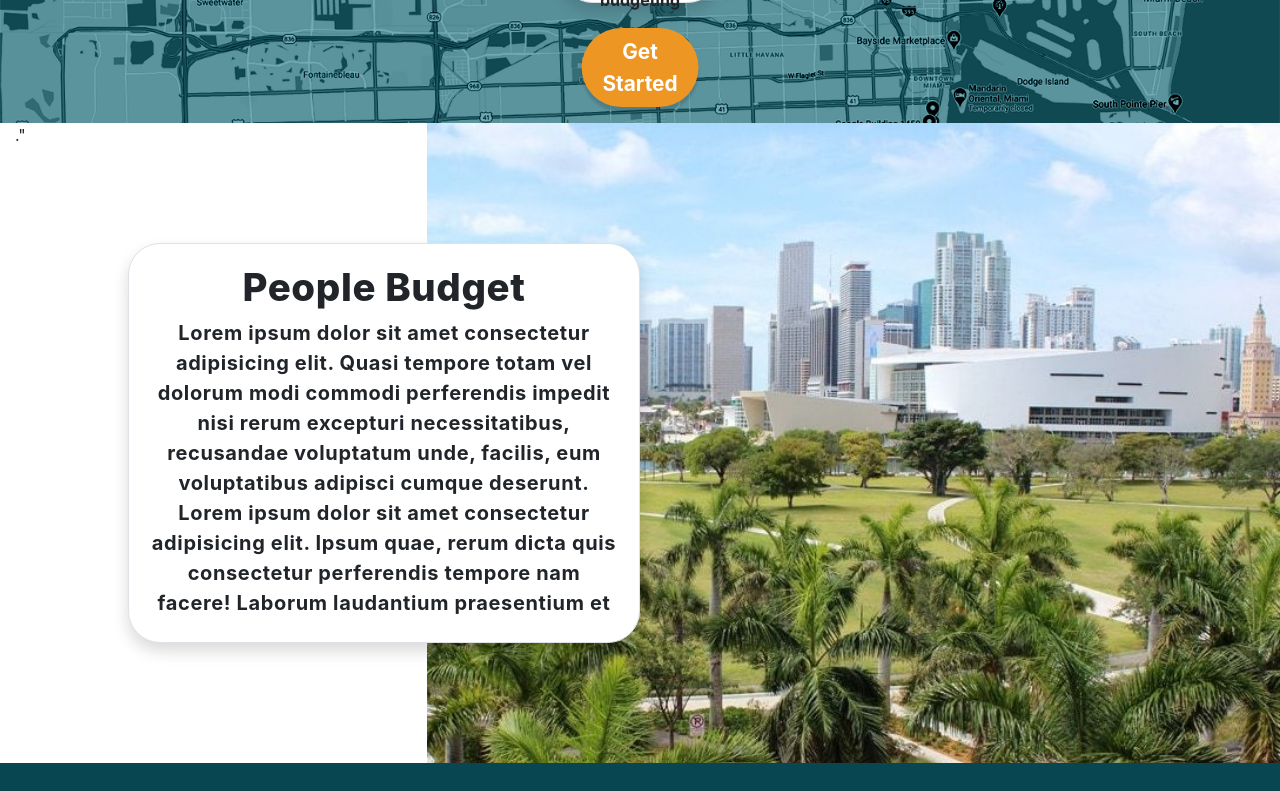
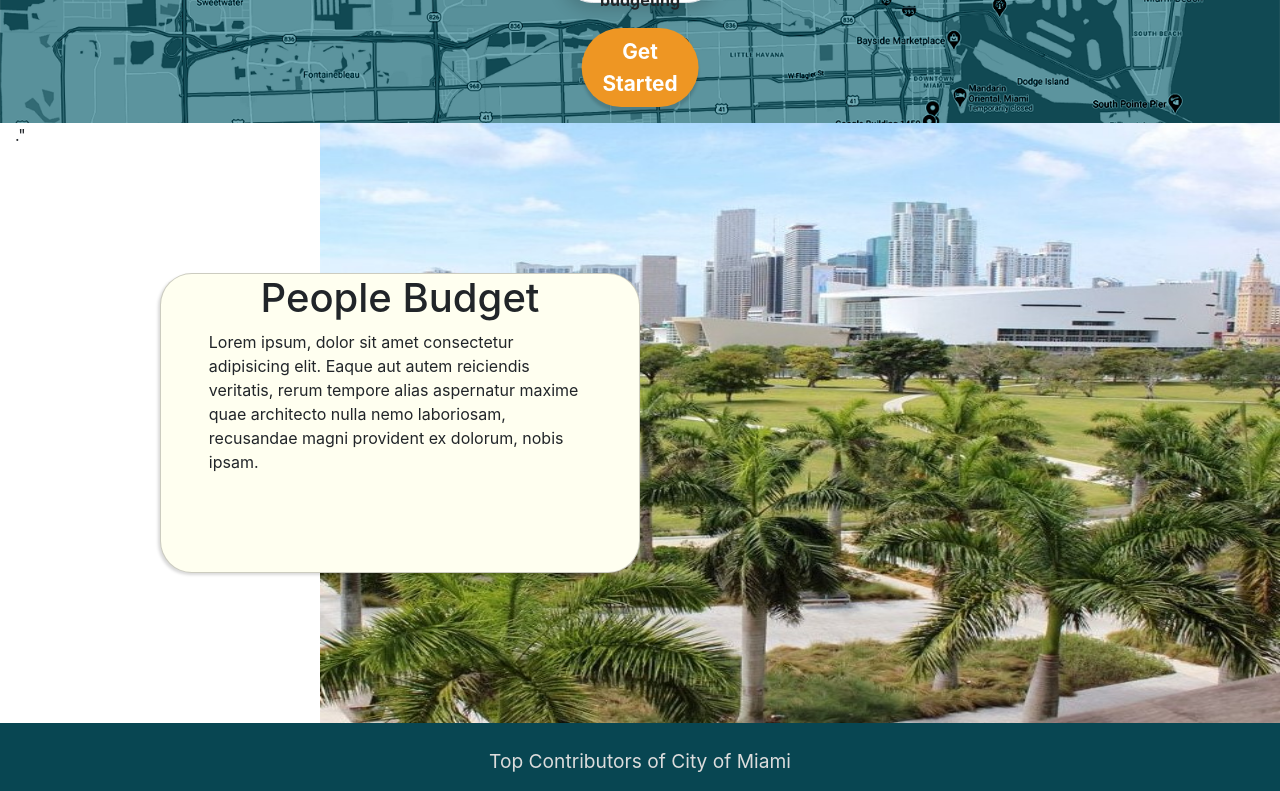
Before and after one commit to livio-zanardo/peoplebudget, a React (Create React App) app in the folder view/: page / in a window 1280 px wide. Shown: the part 400-1191 px from the top of the page. Built offline with nearby package versions, Linux system fonts and the light colour scheme.

Commit message:
refactored the overview component

```diff
--- a/view/src/components/Overview/index.jsx
+++ b/view/src/components/Overview/index.jsx
@@ -1,60 +1,71 @@
 import React from 'react';
-import Card from '../Card/index';
-import { cardPosition, overview } from '../Overview/index.module.css';
-import image from '../../AirlinesArena.jpg';
+import { grid, card, picture,heading1,information } from '../Overview/index.module.css';
 
 const Overview = () => {
     return (
-        <div className="row p-0" style={{margin: 'auto'}}>
-            <div className={`  col-4 p-0`}></div>
-            <div className="col-8 p-0" style={{ height: '80vh',backgroundImage: `url(${image})`, backgroundSize: 'cover', backgroundRepeat: 'no-repeat'}}>
-
-            </div>
-            <div style={{ position: 'relative', height: '0px'}}>
-                .
-                <Card
-                    customClassName={cardPosition}
-                    height="50vh"
-                    width="40vw"
-                    top="-65vh"
-                    left="10vw"
-                    radius="2em"
-                    border
-                    shadow
-                >
-                    <div className="mx-auto p-3" style={{ width: 'auto' }}>
-                        <div className="row">
-                            <div
-                                className="col text-center"
-                                style={{
-                                    fontSize: '2vw',
-                                    fontSize: '2.5vh',
-                                    overflow: 'hidden',
-                                    height: '45vh',
-                                    letterSpacing: '0.04rem'
-                                }}
-                            >
-                                <h1 style={{ fontSize: '3vw', fontWeight: '800' }}>
-                                    People Budget
-                                </h1>
-                                <p>
-                                    <b>
-                                        Lorem ipsum dolor sit amet consectetur adipisicing elit.
-                                        Quasi tempore totam vel dolorum modi commodi perferendis
-                                        impedit nisi rerum excepturi necessitatibus, recusandae
-                                        voluptatum unde, facilis, eum voluptatibus adipisci cumque
-                                        deserunt. Lorem ipsum dolor sit amet consectetur adipisicing
-                                        elit. Ipsum quae, rerum dicta quis consectetur perferendis
-                                        tempore nam facere! Laborum laudantium praesentium et id
-                                        repudiandae ut? Totam similique tempore qui incidunt!
-                                    </b>
-                                </p>
-                            </div>
-                        </div>
-                    </div>
-                </Card>
+        <div className={`${grid}`}>
+            <div className={`${picture}`}></div>
+            <div className={`${card}`}>
+                <div className={heading1}>
+                    <h1>People Budget</h1>
+                </div>
+                <div className={information}>
+                    Lorem ipsum, dolor sit amet consectetur adipisicing elit. Eaque aut autem
+                    reiciendis veritatis, rerum tempore alias aspernatur maxime quae architecto
+                    nulla nemo laboriosam, recusandae magni provident ex dolorum, nobis ipsam.
+                </div>
             </div>
         </div>
+        // <div className="row p-0" style={{margin: 'auto'}}>
+        //     <div className={`  col-4 p-0`}></div>
+        //     <div className="col-8 p-0" style={{ height: '80vh',backgroundImage: `url(${image})`, backgroundSize: 'cover', backgroundRepeat: 'no-repeat'}}>
+
+        //     </div>
+        //     <div style={{ position: 'relative', height: '0px'}}>
+        //         .
+        // <Card
+        //     customClassName={cardPosition}
+        //     height="50vh"
+        //     width="40vw"
+        //     top="-65vh"
+        //     left="10vw"
+        //     radius="2em"
+        //     border
+        //     shadow
+        // >
+        //             <div className="mx-auto p-3" style={{ width: 'auto' }}>
+        //                 <div className="row">
+        //                     <div
+        //                         className="col text-center"
+        //                         style={{
+        //                             fontSize: '2vw',
+        //                             fontSize: '2.5vh',
+        //                             overflow: 'hidden',
+        //                             height: '45vh',
+        //                             letterSpacing: '0.04rem'
+        //                         }}
+        //                     >
+        //                         <h1 style={{ fontSize: '3vw', fontWeight: '800' }}>
+        //                             People Budget
+        //                         </h1>
+        //                         <p>
+        //                             <b>
+        //                                 Lorem ipsum dolor sit amet consectetur adipisicing elit.
+        //                                 Quasi tempore totam vel dolorum modi commodi perferendis
+        //                                 impedit nisi rerum excepturi necessitatibus, recusandae
+        //                                 voluptatum unde, facilis, eum voluptatibus adipisci cumque
+        //                                 deserunt. Lorem ipsum dolor sit amet consectetur adipisicing
+        //                                 elit. Ipsum quae, rerum dicta quis consectetur perferendis
+        //                                 tempore nam facere! Laborum laudantium praesentium et id
+        //                                 repudiandae ut? Totam similique tempore qui incidunt!
+        //                             </b>
+        //                         </p>
+        //                     </div>
+        //                 </div>
+        //             </div>
+        //         </Card>
+        //     </div>
+        // </div>
     );
 };
 
--- a/view/src/components/Overview/index.module.css
+++ b/view/src/components/Overview/index.module.css
@@ -1,31 +1,51 @@
-.overview {
-    position: relative;
-    background-image: url('../../AirlinesArena.jpg');
-    background-size: cover;
-    background-repeat: no-repeat;
-    height: 100vh;
-    /* (img-height / img-width * container-width) */
-    /* (913 / 1616 * 100) */
-}
-.cardPosition {
-    position: absolute;
-    /* transform: translate(-50%, -50%); */
+.grid {
+    display: grid;
+    grid-template-columns: repeat(16, 1fr);
+    grid-template-rows: repeat(12, 1fr);
+    height: 75vh;
 }
 
-/* Media Queries: To Control the Size of Components */
+.picture {
+    grid-column: 5/17;
+    grid-row: 1/13;
+    background: url('../../AirlinesArena.jpg') no-repeat;
+    background-size: 100% 100%;
+}
+.card {
+    border: solid 1px rgba(0, 0, 0, 0.2);
+    box-shadow: -2px 2px 3px rgba(0, 0, 0, 0.15);
+    grid-column: 3/9;
+    grid-row: 4/10;
+    background-color: ivory;
+    border-radius: 2em;
+    display: grid;
+    grid-template-columns: repeat(10, 1fr);
+    grid-template-rows: minmax(10px, auto) repeat(2, 1fr);
+}
+.heading1 {
+    grid-column: 3/9;
+    grid-row: 1/2;
+    align-self: center;
+    text-align: center;
+}
+.information{
+    grid-column: 2/10;
+    grid-row: 2/3;
+}
+
+/*
 @media screen and (max-width: 350px) {
     .card {
-        width: 80vw !important;
+        width: 90vw !important;
         font-size: 3vw;
     }
     .card h1 {
         font-size: 4vw;
     }
 }
-/*If screen size 500x or less use theses sytles*/
 @media screen and (max-width: 500px) {
     .card {
-        width: 90vw !important;
+        width: 40vw !important;
         font-size: 2vw;
     }
     .card h1 {
@@ -33,16 +53,16 @@
     }
 }
 
-/*If screen size 501px or more use theses sytles*/
+
 @media screen and (min-width: 501px) {
     .card {
         width: 350px !important;
     }
 }
 
-/*If screen size 900px or more use theses sytles*/
+
 @media screen and (min-width: 900px) {
     .card {
         width: 350px !important;
     }
-}
+} */
```
